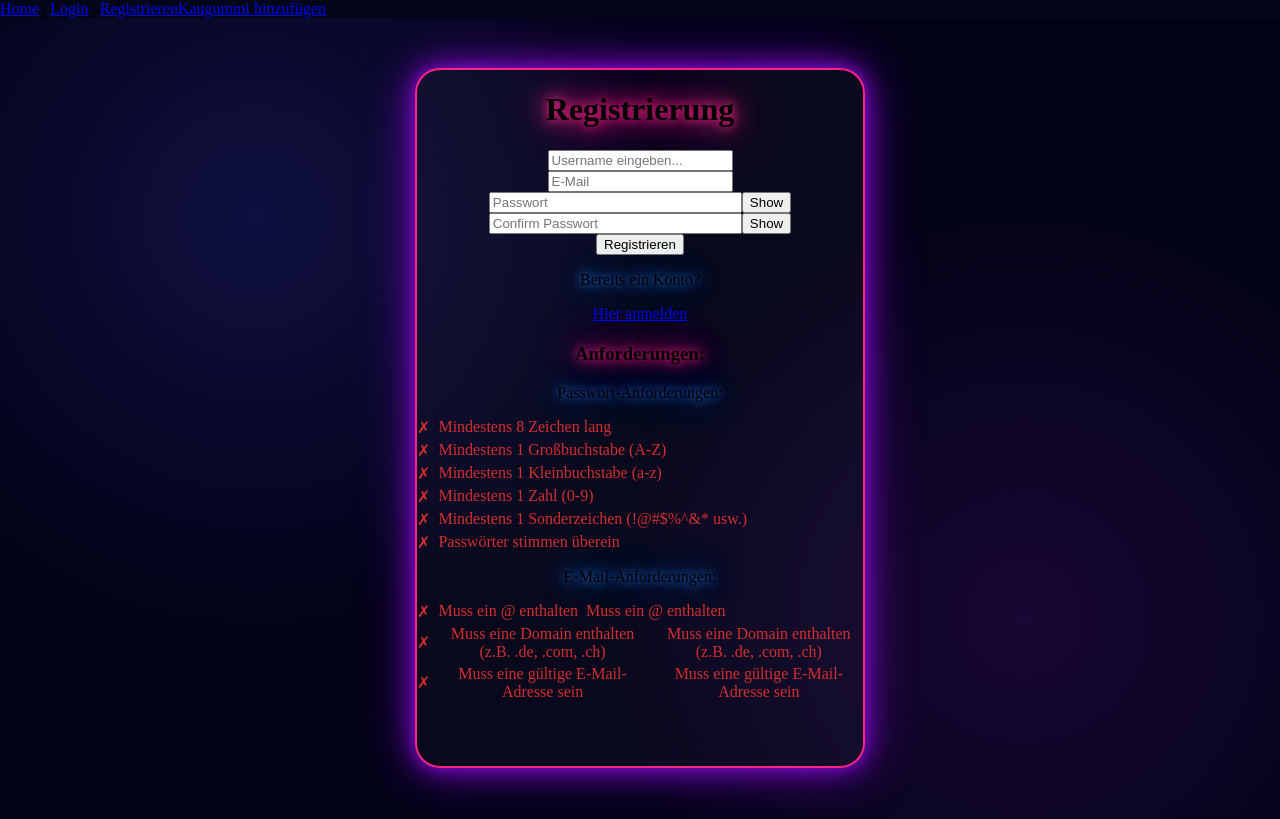
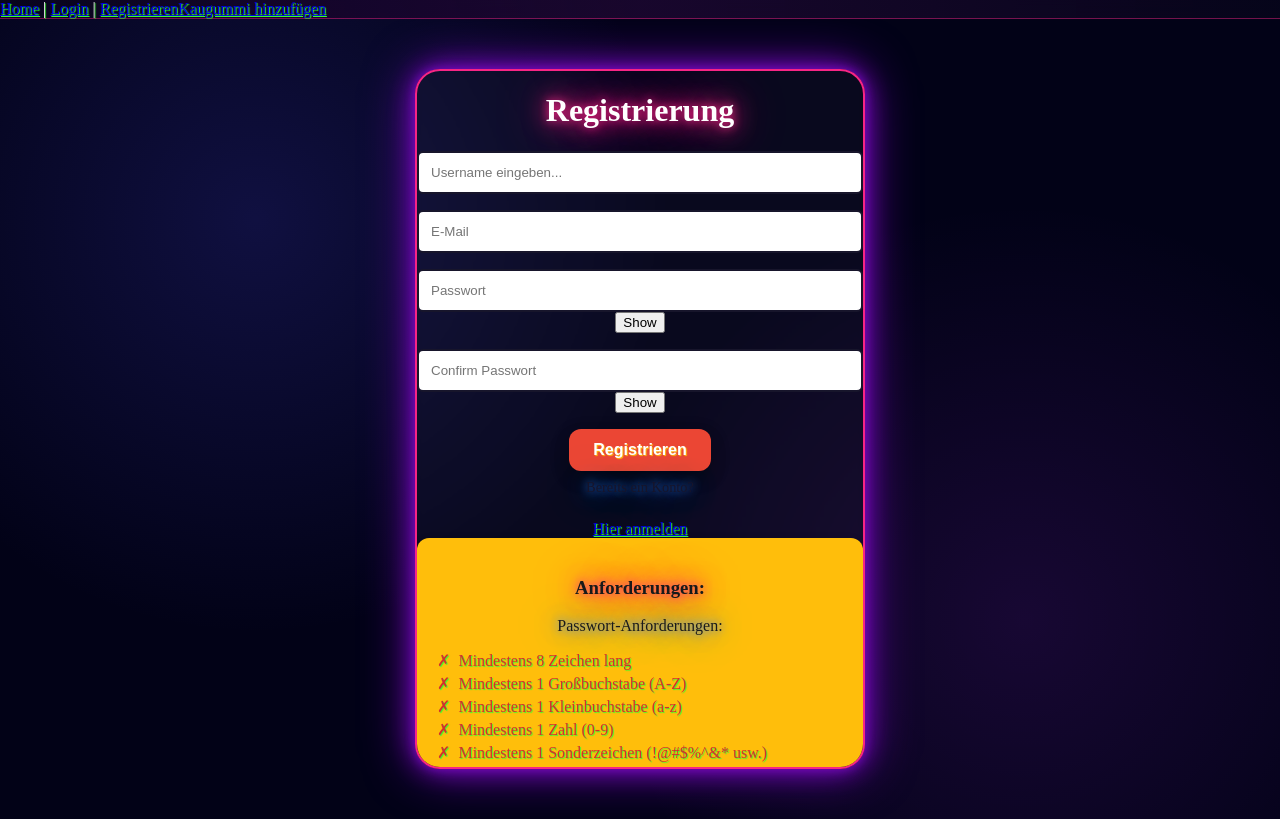
Before and after one commit to Vinci4600/World-of-Chewing-gum, a React app in the folder Frontend/: page /register in a window 1280 px wide. Built offline with nearby package versions, Linux system fonts and the light colour scheme; the HTML template or start-up script is replaced by a standard one.

Commit message:
Login udn Register Button Design changed

```diff
--- a/Frontend/src/App.css
+++ b/Frontend/src/App.css
@@ -42,6 +42,10 @@ body,
 }
 
 
+.lg-remember{
+    text-shadow: #F72585 1px 1px 1px;
+}
+
 .lg-page {
     display: flex;
     justify-content: center;
@@ -70,6 +74,18 @@ body,
     color: #17152b;
     font-size: 1.8rem;
     font-weight: bold;
+}
+
+.rg-card {
+    position: relative;
+    background-color: #FFBE0B; /* Buttergelb */
+    color: #1a1a1a;           /* Dunkler Text für guten Kontrast */
+    padding: 20px;
+    width: 100%;
+    overflow: hidden;         /* Schneidet überstehende Kind-Elemente ab */
+    box-sizing: border-box;   /* WICHTIG: Verhindert, dass Padding die Breite vergrößert *//* Passt sich exakt dem Container an */
+    border-radius: 12px;
+    box-shadow: 0 4px 12px rgba(0, 0, 0, 0.1);
 }
 
 .lg-sub {
@@ -101,8 +117,42 @@ body,
     font-family: sans-serif;
 }
 
+.chewing-gum{
+    display: flex;
+    flex-direction: column; /* Oder 'row' für nebeneinander */
+    align-items: center;    /* Zentriert Inhalte horizontal */
+
+    /* Syntax: offset-x | offset-y | blur-radius | color */
+    text-shadow: 2px 2px 4px indianred;
+}
+
 /* Button (Absolut am unteren Rand zentriert) */
 
+.lg-btn{
+
+
+    background-color: #eb4634;
+    color: #ffffff;
+    border-radius: 12px;
+    text-shadow: #FFBE0B 1px 1px 1px;
+    border: none;
+    padding: 12px 24px;
+    font-size: 16px;
+    font-weight: 600;
+
+    cursor: pointer;
+    box-sizing: border-box;
+    box-shadow: 0 8px 16px 0 rgba(0, 0, 0, 0.2), 0 6px 20px 0 rgba(0, 0, 0, 0.19);
+    transition: all 0.5s ease-in-out;
+
+
+
+}
+
+.lg-btn:active {
+    transform: translateY(1px);
+    box-shadow: 0 4px 8px 0 rgba(0, 0, 0, 0.2);
+}
 
 
 Body {
--- a/Frontend/src/pages/Loginpage.jsx
+++ b/Frontend/src/pages/Loginpage.jsx
@@ -123,6 +123,7 @@ function Loginpage() {
                         />
                         Remember me
                     </label>
+                    <br></br>
 
                     <button type="submit" className="lg-btn" disabled={loading}>
                         {loading ? "Wird geladen..." : "Login"}
--- a/Frontend/src/pages/RegisterPage.jsx
+++ b/Frontend/src/pages/RegisterPage.jsx
@@ -1,6 +1,7 @@
 import { useState } from "react";
 import { useNavigate, Link } from "react-router-dom";
 import './components/Styles/Home.css'
+import '../App.css';
 function RegistrierungPage() {
     const [username, setUsername] = useState("");
     const [password, setPassword] = useState("");
@@ -144,11 +145,11 @@ function RegistrierungPage() {
                 </form>
 
 
-                    <p>Bereits ein Konto? </p><Link to="/login">Hier anmelden</Link>
+                    <p className="lg-sub">Bereits ein Konto? </p><Link to="/login">Hier anmelden</Link>
 
 
                 {/* Dynamische Liste mit Rot/Grün Indikator */}
-                <div className="rg-card" style={{ marginTop: "20px" }}>
+                <div className="rg-card">
                     <h3>Anforderungen:</h3>
 
                     <p>Passwort-Anforderungen:</p>
@@ -161,6 +162,7 @@ function RegistrierungPage() {
                                     color: req.valid ? "#2e7d32" : "#d32f2f",
                                     display: "flex",
                                     alignItems: "center",
+
                                     gap: "8px",
                                     marginBottom: "4px"
                                 }}
--- a/Frontend/src/pages/components/Styles/Add.css
+++ b/Frontend/src/pages/components/Styles/Add.css
@@ -3,6 +3,7 @@
     height: 700px;
 
     position: absolute;
+    overflow: hidden;        /* Schneidet alles ab, was doch herausragen würde */
     top: 50%;
     left: 50%;
     transform: translate(-50%, -50%);
```
